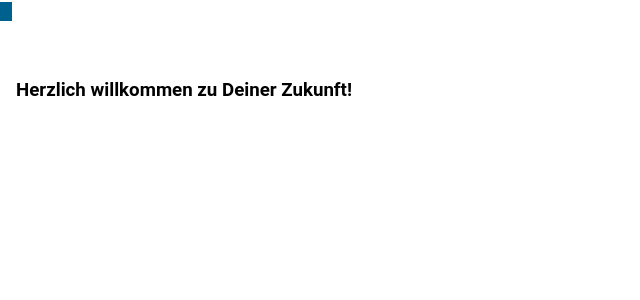
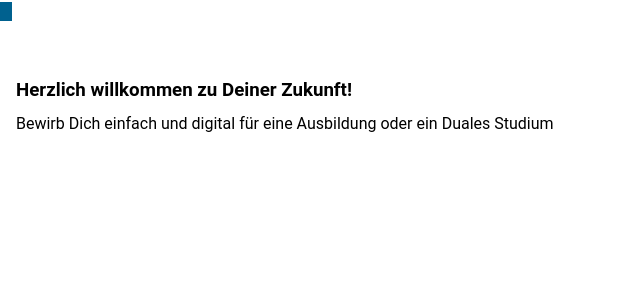
Before and after one commit to ClockGU/edu-backend, a Django app: template application_mask/templates/application_mask/index.html in a window 1280 px wide. Shown: the top 300 px of the page, without its empty margins (0-640 px from the left). Run offline with Django 3.2, Linux system fonts and the light colour scheme; the template is opened without the code that fills it, so the values that code supplies are empty.

Commit message:
adjust index texts

```diff
--- a/application_mask/templates/application_mask/index.html
+++ b/application_mask/templates/application_mask/index.html
@@ -20,6 +20,12 @@
 <v-container>
   <v-row>
     <h3 class="pa-2 mt-2 ml-2">Herzlich willkommen zu Deiner Zukunft!</h3>
+  </v-row>
+  <v-row>
+    <p class="px-2 ml-2">
+      Bewirb Dich einfach und digital für eine Ausbildung oder ein Duales
+      Studium
+    </p>
     <v-col cols="12">
       <application-card></application-card>
     </v-col>
```
